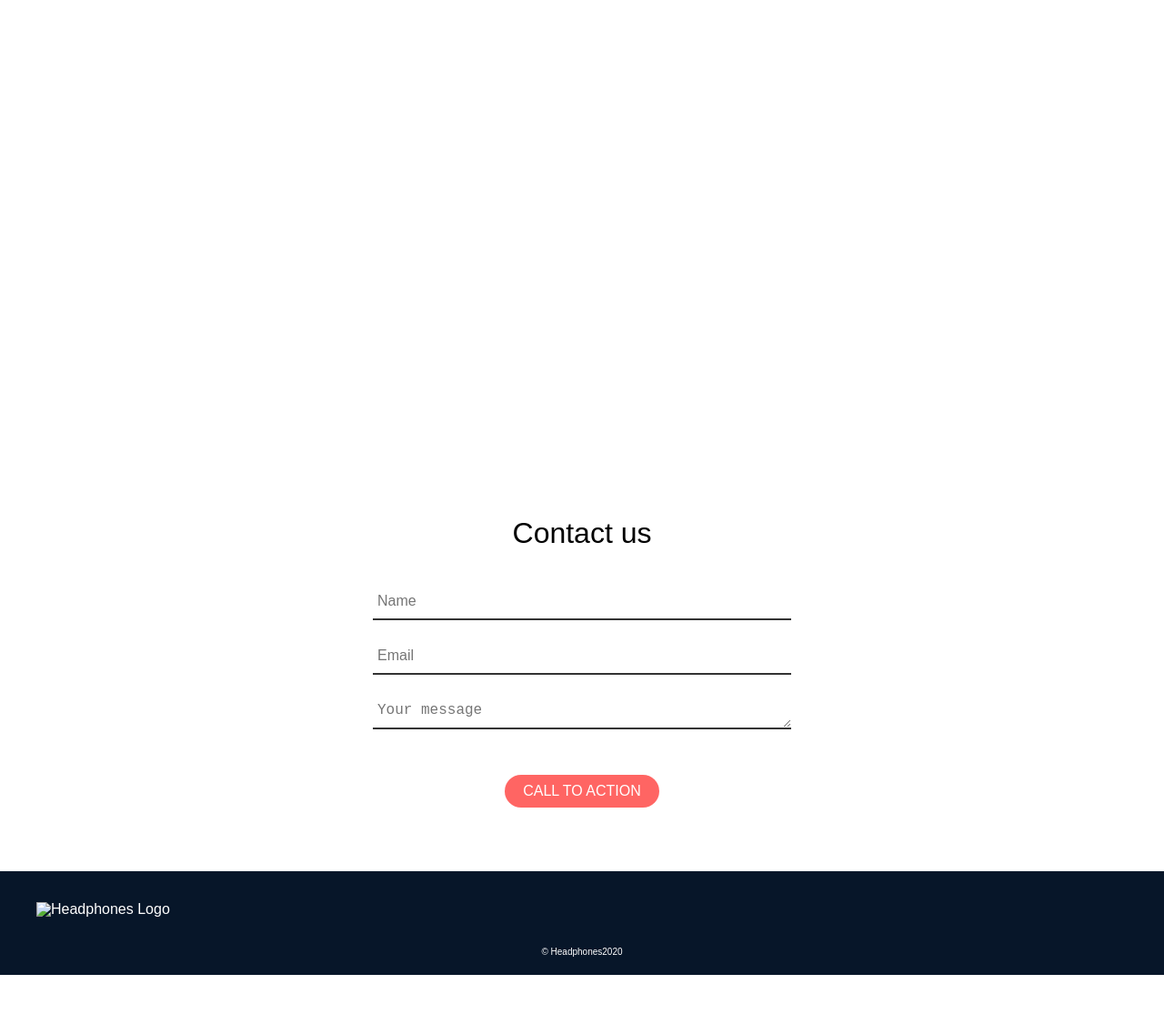
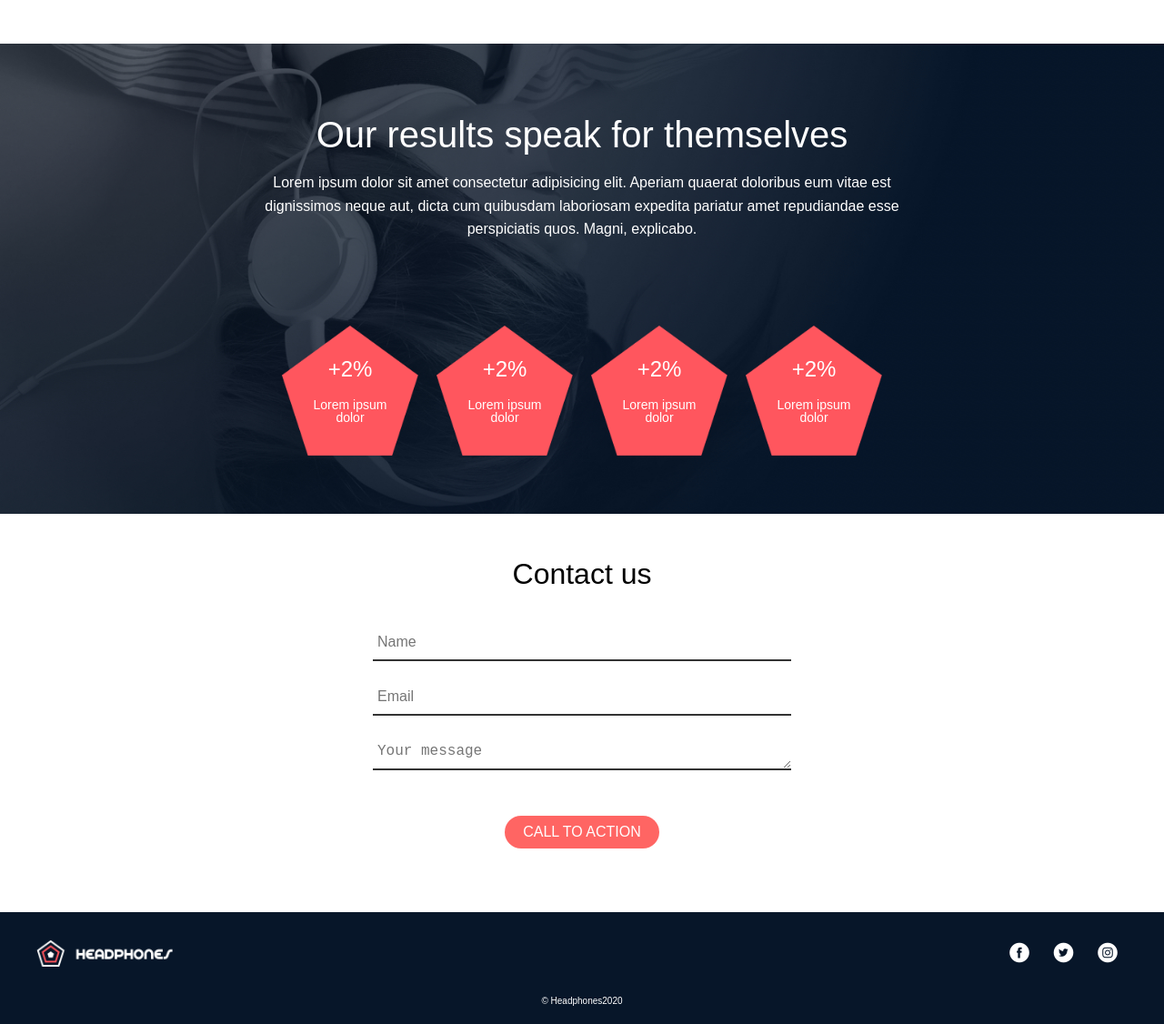
Before and after one commit to Ms-Irungu/ALX-Project-1, a plain HTML site: page index.html in a window 1280 px wide. Shown: the part 1264-2390 px from the top of the page at 91% size. Before the commit the page ends 2336 px from the top, so only its background shows below. Drawn offline with Linux system fonts and the light colour scheme; the site is published under a folder, as on GitHub Pages, so addresses that start at the root find nothing; files whose address does not match are found by name.

Commit message:
Made changes to the reference links for the images

```diff
--- a/index.html
+++ b/index.html
@@ -6,12 +6,12 @@
         <title>Document</title>
         <link rel="stylesheet" href="reset.css">
         <link rel="stylesheet" href="styles.css">
-        <link rel="stylesheet" href="/holberton_school-icon/style.css">
+        <link rel="stylesheet" href="holberton_school-icon/style.css">
     </head>
     <body>
         <header>
             <nav>
-                <img src="/images/logo_headphones.png"
+                <img src="images/logo_headphones.png"
                     alt="Headphones Logo">
                 <div class="nav-links" id="navLinks">
                     <label for="menu-toggle" class="close-sidebar-button"
@@ -139,7 +139,7 @@
             <footer>
                 <div class="footer-content">
                     <div class="footer-logo">
-                        <img src="/images/logo_headphones.png"
+                        <img src="images/logo_headphones.png"
                             alt="Headphones Logo">
                     </div>
 
--- a/styles.css
+++ b/styles.css
@@ -10,7 +10,7 @@ body{
 }
 
 header{
-    background-image: url(/images/headphones_hero_1.jpg);
+    background-image: url(images/headphones_hero_1.jpg);
     background-repeat: no-repeat;
     background-size: cover;
     background-attachment: scroll;
@@ -160,7 +160,7 @@ nav, footer {
 }
 
 .our-results{
-    background-image: url(/images/headphones_hero_2.jpg);
+    background-image: url(images/headphones_hero_2.jpg);
     background-repeat: no-repeat;
     background-position: center;
     background-size: cover;
@@ -197,7 +197,7 @@ nav, footer {
 }
 .result{
     position: relative;
-    background-image: url(/images/pentagone.png);
+    background-image: url(images/pentagone.png);
     background-size: contain;
     background-repeat: no-repeat;
     background-position: center;
```
